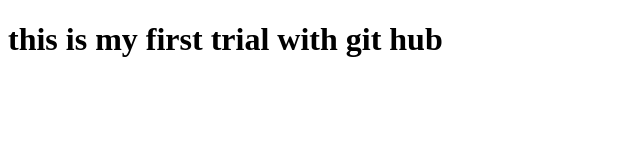
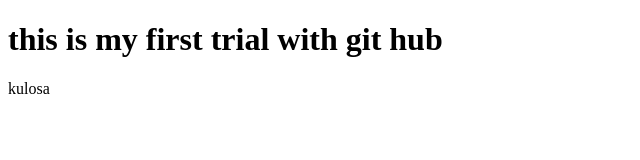
Before and after one commit to Origboge/faybanet.github.io, a plain HTML site: page cousera/index.html in a window 1280 px wide. Shown: the full height of the page, 0-640 px from the left. Drawn offline with Linux system fonts and the light colour scheme.

Commit message:
my first paaddede

```diff
--- a/cousera/index.html
+++ b/cousera/index.html
@@ -7,6 +7,6 @@
 </head>
 <h1>this is my first trial with git hub</h1>
 <body>
-
+kulosa
 </body>
 </html>
```
